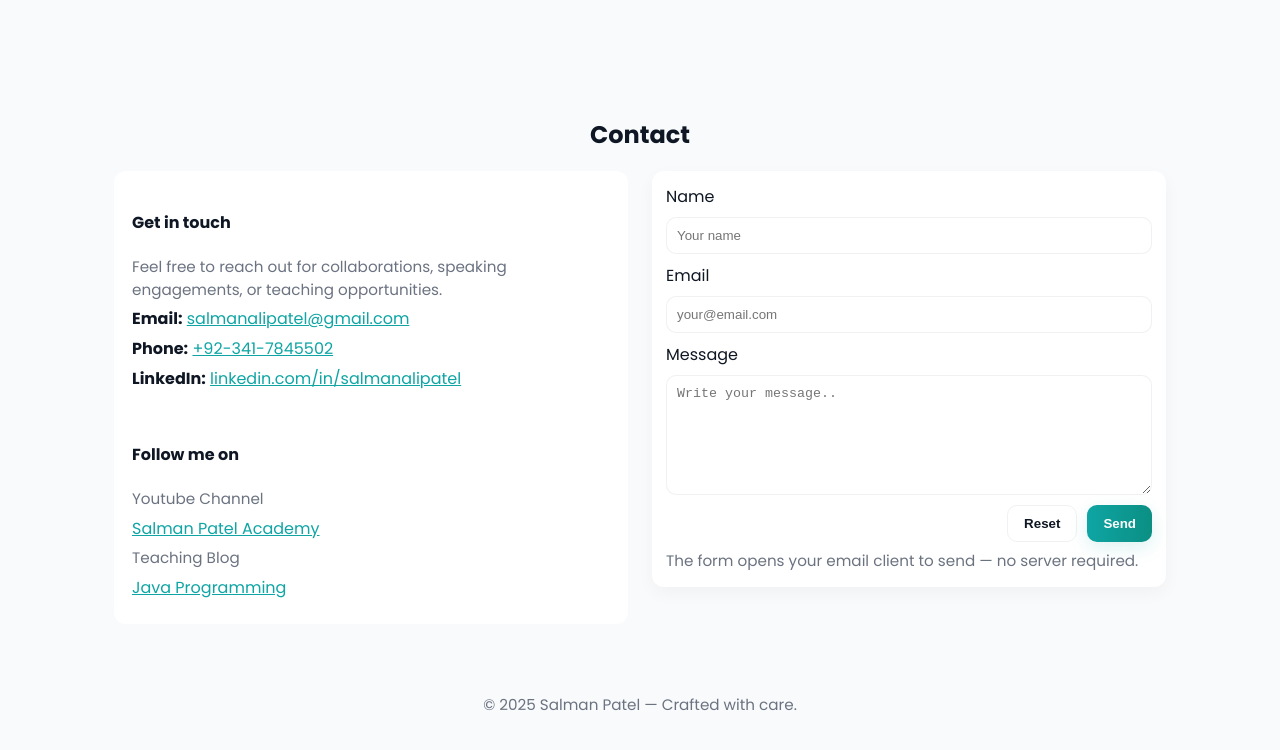
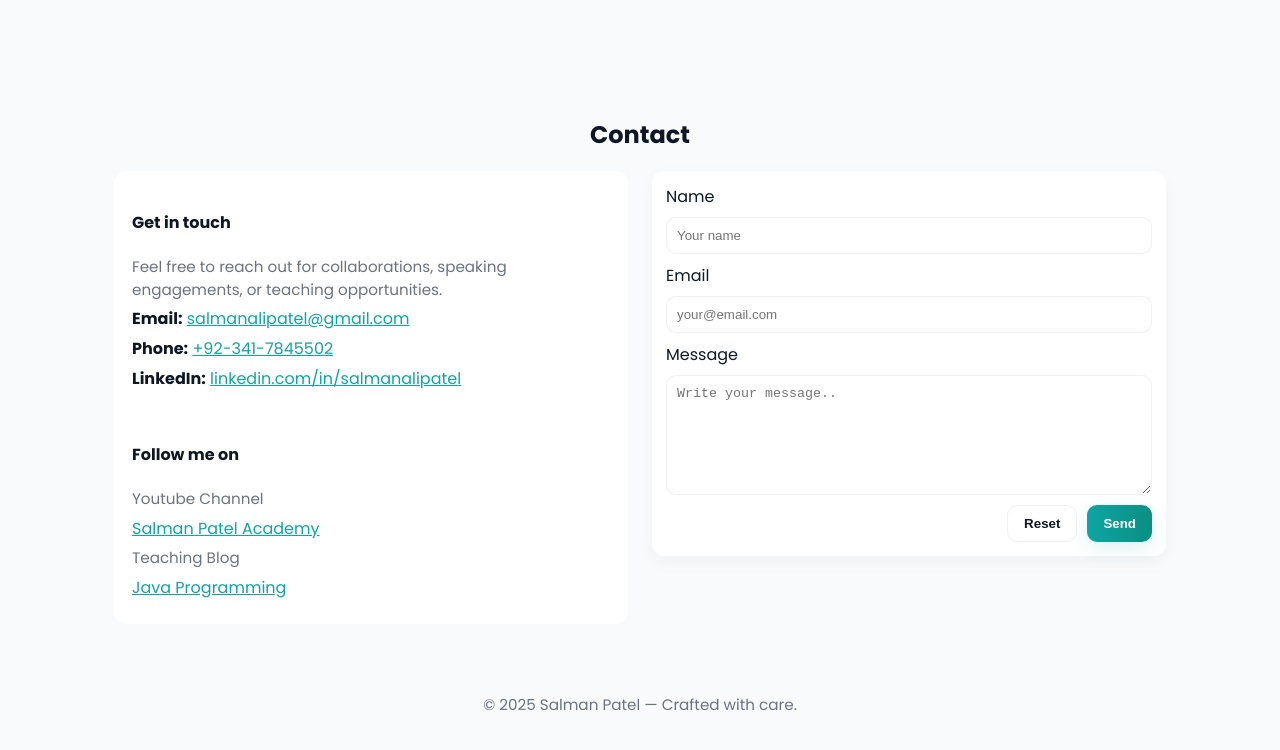
Before and after one commit to salmanalipatel/salmanalipatel, a plain HTML site: page index.html in a window 1280 px wide. Shown: the part 3553-4303 px from the top of the page. Drawn offline with Linux system fonts and the light colour scheme.

Commit message:
index.html

```diff
--- a/index.html
+++ b/index.html
@@ -389,7 +389,7 @@ Let’s connect to collaborate on tech education initiatives, AI training, youth
               <button class="btn btn-ghost" type="reset">Reset</button>
               <button id="send-btn" class="btn btn-primary" type="button">Send</button>
             </div>
-            <small class="muted" style="display:block;margin-top:8px">The form opens your email client to send — no server required.</small>
+
           </form>
         </div>
       </section>
```
